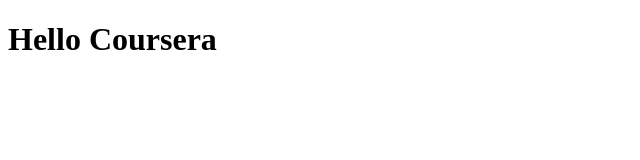
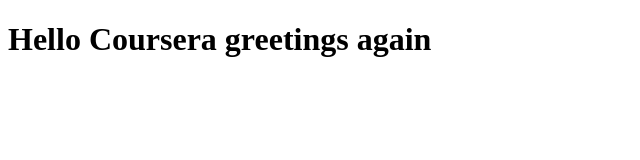
Before and after one commit to litodemesa/coursera-test, a plain HTML site: page index.html in a window 1280 px wide. Shown: the whole page, without its empty margins (0-640 px from the left). Drawn offline with Linux system fonts and the light colour scheme.

Commit message:
my second commit

```diff
--- a/index.html
+++ b/index.html
@@ -8,7 +8,7 @@
 </head>
 
 <body>
-    <h1>Hello Coursera</h1>
+    <h1>Hello Coursera greetings again</h1>
 </body>
 
 </html>
```
